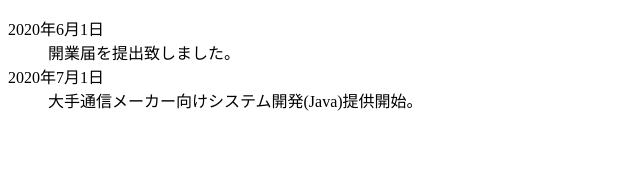
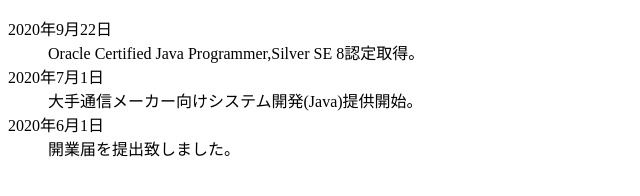
Before and after one commit to huafeng2018/huafeng2018.github.io, a plain HTML site: page news.html in a window 1280 px wide. Shown: the whole page, without its empty margins (0-640 px from the left). Drawn offline with Linux system fonts and the light colour scheme.

Commit message:
Adding java silver

```diff
--- a/news.html
+++ b/news.html
@@ -7,13 +7,17 @@
 <body>
    <div class="NewsRelease" id="LoadNews">
     <dl>
-        <dt>2020年6月1日</dt>
+        <dt>2020年9月22日</dt>
         <dd>
-            開業届を提出致しました。
+            Oracle Certified Java Programmer,Silver SE 8認定取得。
         </dd>
 		<dt>2020年7月1日</dt>
         <dd>
             大手通信メーカー向けシステム開発(Java)提供開始。
+        </dd>
+        <dt>2020年6月1日</dt>
+        <dd>
+            開業届を提出致しました。
         </dd>
 
 
```
